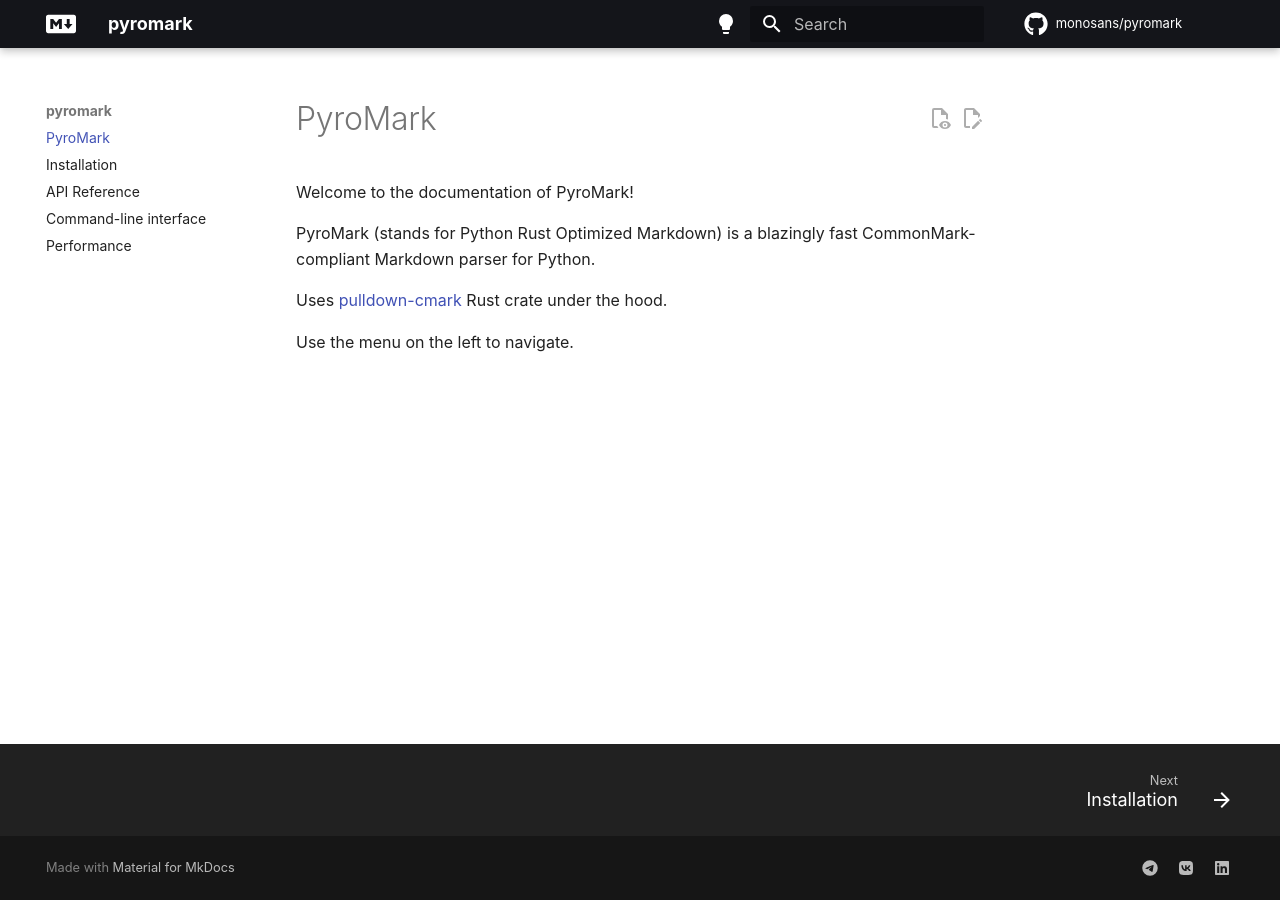
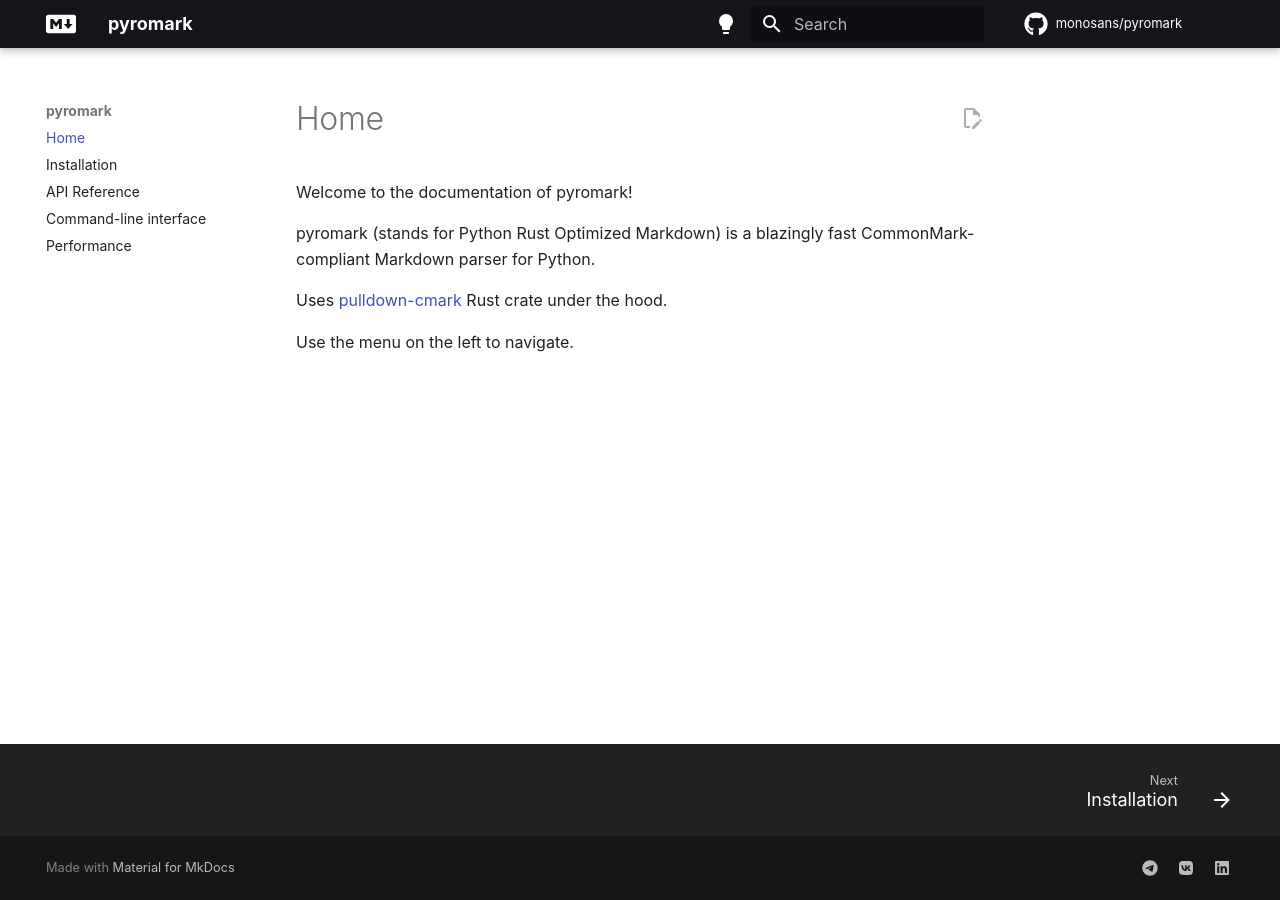
Before and after one commit to monosans/pyromark, an MkDocs documentation site: the page built from docs/index.md, in a window 1280 px wide. Built offline with MkDocs 1.6.1 and Material for MkDocs 9.7.7, drawn with Linux system fonts in a browser that asks for light colours; comment, search, counter and statistics services are not loaded.

Commit message:
Edit docs

```diff
--- a/.readthedocs.yaml
+++ b/.readthedocs.yaml
@@ -6,7 +6,7 @@
     rust: "1.64"
 python:
   install:
-    - requirements: docs/requirements.txt
+    - requirements: requirements-docs.txt
     - method: pip
       path: .
 mkdocs:
--- a/docs/index.md
+++ b/docs/index.md
@@ -1,8 +1,8 @@
-# PyroMark
+# Home
 
-Welcome to the documentation of PyroMark!
+Welcome to the documentation of pyromark!
 
-PyroMark (stands for Python Rust Optimized Markdown) is a blazingly fast CommonMark-compliant Markdown parser for Python.
+pyromark (stands for Python Rust Optimized Markdown) is a blazingly fast CommonMark-compliant Markdown parser for Python.
 
 Uses [pulldown-cmark](https://github.com/raphlinus/pulldown-cmark) Rust crate under the hood.
 
--- a/mkdocs.yml
+++ b/mkdocs.yml
@@ -4,7 +4,7 @@
 edit_uri: edit/main/docs/
 nav:
   - index.md
-  - installation.md
+  - install.md
   - api.md
   - cli.md
   - performance.md
@@ -12,13 +12,9 @@
   name: material
   features:
     - content.action.edit
-    - content.action.view
     - content.code.copy
-    - content.tabs.link
     - navigation.footer
-    - navigation.indexes
     - navigation.top
-    - navigation.tracking
     - toc.follow
   font: false
   icon:
```
Also changed, not shown: README.md (+2 -2 lines), docs/install.md (renamed from docs/installation.md), requirements-docs.txt (renamed from docs/requirements.txt), 1 other file.
